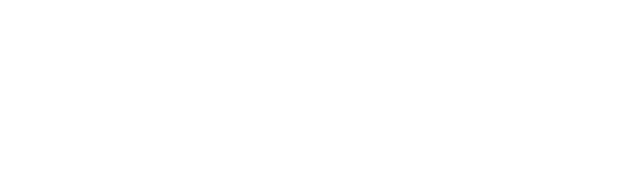
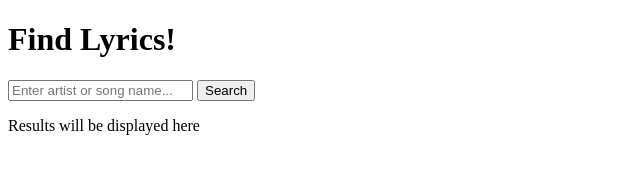
Before and after one commit to ugurduyar/lyricsearch, a plain HTML site: page index.html in a window 1280 px wide. Shown: the whole page, without its empty margins (0-640 px from the left). Drawn offline with Linux system fonts and the light colour scheme.

Commit message:
html parts added

```diff
--- a/index.html
+++ b/index.html
@@ -7,6 +7,23 @@
     <title>Find Lyrics!</title>
   </head>
   <body>
+    <header>
+      <h1>Find Lyrics!</h1>
+      <form id="form"></form>
+      <input
+        type="text"
+        id="search"
+        placeholder="Enter artist or song name..."
+      />
+      <button>Search</button>
+    </header>
+
+    <div id="result" class="container">
+      <p>Results will be displayed here</p>
+    </div>
+
+    <div id="more" class="container centered"></div>
+
     <script src="script.js"></script>
   </body>
 </html>
```
